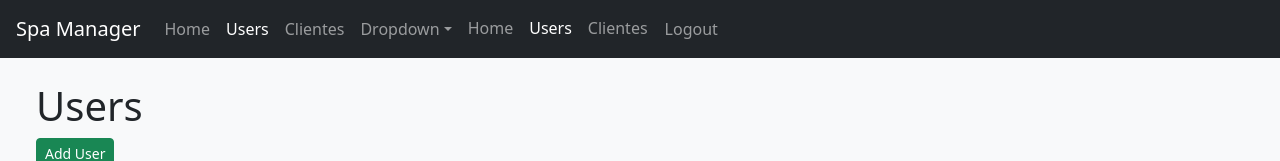
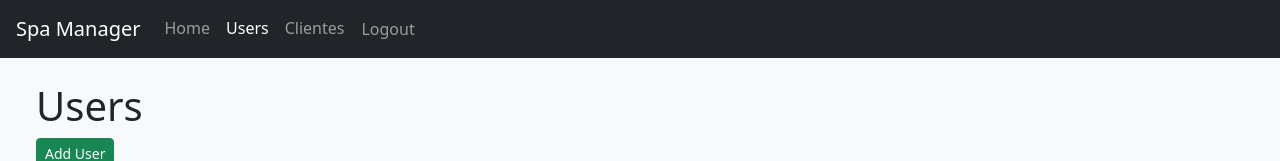
Before and after one commit to luismabr1/spa-manager, a Next.js app: page /users in a window 1280 px wide. Shown: the top 161 px of the page. Built offline with nearby package versions, Linux system fonts and the light colour scheme; no server answers; sample sign-in values are in the browser's storage.

Commit message:
quito lo de prueba del nav

```diff
--- a/components/Nav.jsx
+++ b/components/Nav.jsx
@@ -31,9 +31,10 @@ function Nav() {
                   <             NavLink href="/" exact className="nav-item nav-link">Home</NavLink>
                                 <NavLink href="/users" className="nav-item nav-link">Users</NavLink>
                                 <NavLink href="/clientes" className="nav-item nav-link">Clientes</NavLink>
+                                <button onClick={userService.logout} className="btn btn-link nav-item nav-link">Logout</button>
 
 
-    <li className="nav-item dropdown">
+                    {/* <li className="nav-item dropdown">
                       <a className="nav-link dropdown-toggle" href="#" id="navbarDropdown" role="button" data-bs-toggle="dropdown" aria-haspopup="true" aria-expanded="false">
                         Dropdown
                       </a>
@@ -43,7 +44,7 @@ function Nav() {
                         <div className="dropdown-divider"></div>
                         <a className="dropdown-item" href="#">Something else here</a>
                       </div>
-    </li>
+                    </li>  */}
 
                 {/* <button className="btn btn-secondary dropdown-toggle" type="button" id="dropdownMenuButton" data-toggle="dropdown" aria-haspopup="true" aria-expanded="false">
                     Dropdown button
@@ -59,13 +60,6 @@ function Nav() {
     <button className="btn btn-outline-success my-2 my-sm-0" type="submit">Search</button>
   </form> */}
           </div>
-
-            <div className="navbar-nav">
-                <NavLink href="/" exact className="nav-item nav-link">Home</NavLink>
-                <NavLink href="/users" className="nav-item nav-link">Users</NavLink>
-                <NavLink href="/clientes" className="nav-item nav-link">Clientes</NavLink>
-                <button onClick={userService.logout} className="btn btn-link nav-item nav-link">Logout</button>
-            </div>
         </nav>
 
 
```
Lines whose indentation alone changed are shown as unchanged.
